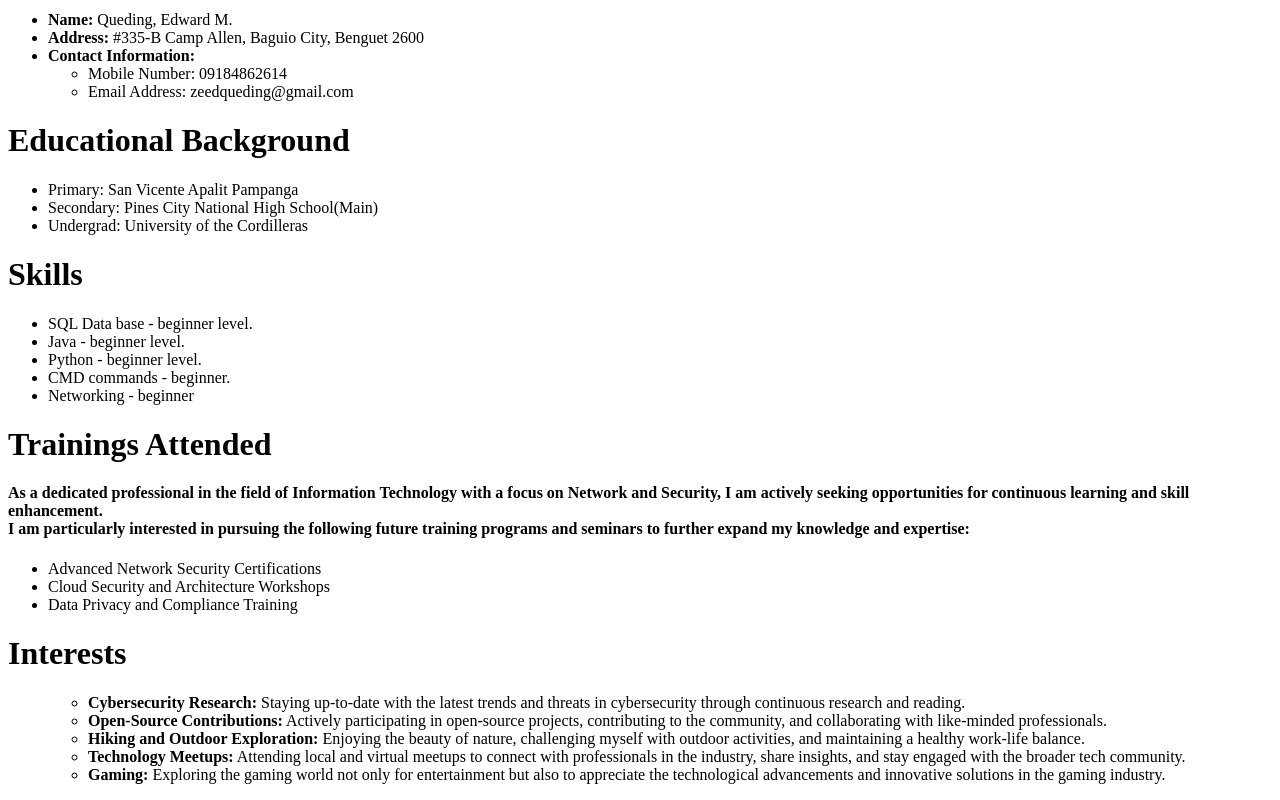
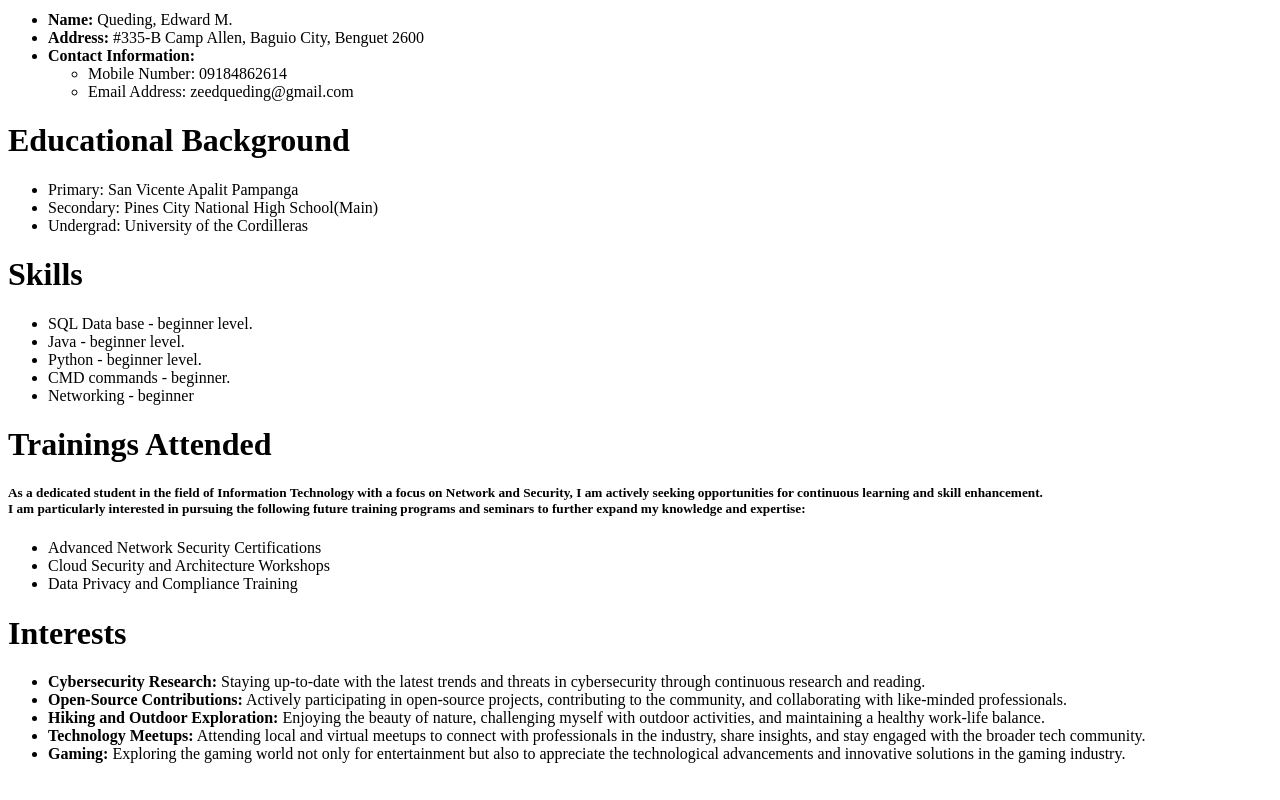
Before and after one commit to xxxEdwardxxx/12016006-WebApp, a plain HTML site: page intro.html in a window 1280 px wide. Shown: the part 1074-1874 px from the top of the page. After the commit the page ends 1853 px from the top, so only its background shows below. Drawn offline with Linux system fonts and the light colour scheme.

Commit message:
Final Edited Resume

```diff
--- a/intro.html
+++ b/intro.html
@@ -57,7 +57,7 @@
     </ul>
 
     <h1>Trainings Attended</h1>
-    <h4>As a dedicated professional in the field of Information Technology with a focus on Network and Security, I am actively seeking opportunities for continuous learning and skill enhancement. <br> I am particularly interested in pursuing the following future training programs and seminars to further expand my knowledge and expertise:</h4>
+    <h5>As a dedicated student in the field of Information Technology with a focus on Network and Security, I am actively seeking opportunities for continuous learning and skill enhancement. <br> I am particularly interested in pursuing the following future training programs and seminars to further expand my knowledge and expertise:</h5>
     <ul>
         <li>Advanced Network Security Certifications</li>
         <li>Cloud Security and Architecture Workshops</li>
@@ -67,14 +67,14 @@
 
     <h1>Interests</h1>
     <ul>
-        <ul>
-            <li><strong>Cybersecurity Research:</strong> Staying up-to-date with the latest trends and threats in cybersecurity through continuous research and reading.</li>
-            <li><strong>Open-Source Contributions:</strong> Actively participating in open-source projects, contributing to the community, and collaborating with like-minded professionals.</li>
-            <li><strong>Hiking and Outdoor Exploration:</strong> Enjoying the beauty of nature, challenging myself with outdoor activities, and maintaining a healthy work-life balance.</li>
-            <li><strong>Technology Meetups:</strong> Attending local and virtual meetups to connect with professionals in the industry, share insights, and stay engaged with the broader tech community.</li>
-            <li><strong>Gaming:</strong> Exploring the gaming world not only for entertainment but also to appreciate the technological advancements and innovative solutions in the gaming industry.</li>
 
-          </ul>
+        <li><strong>Cybersecurity Research:</strong> Staying up-to-date with the latest trends and threats in cybersecurity through continuous research and reading.</li>
+        <li><strong>Open-Source Contributions:</strong> Actively participating in open-source projects, contributing to the community, and collaborating with like-minded professionals.</li>
+        <li><strong>Hiking and Outdoor Exploration:</strong> Enjoying the beauty of nature, challenging myself with outdoor activities, and maintaining a healthy work-life balance.</li>
+        <li><strong>Technology Meetups:</strong> Attending local and virtual meetups to connect with professionals in the industry, share insights, and stay engaged with the broader tech community.</li>
+        <li><strong>Gaming:</strong> Exploring the gaming world not only for entertainment but also to appreciate the technological advancements and innovative solutions in the gaming industry.</li>
+
+
     </ul>
 
 
```
